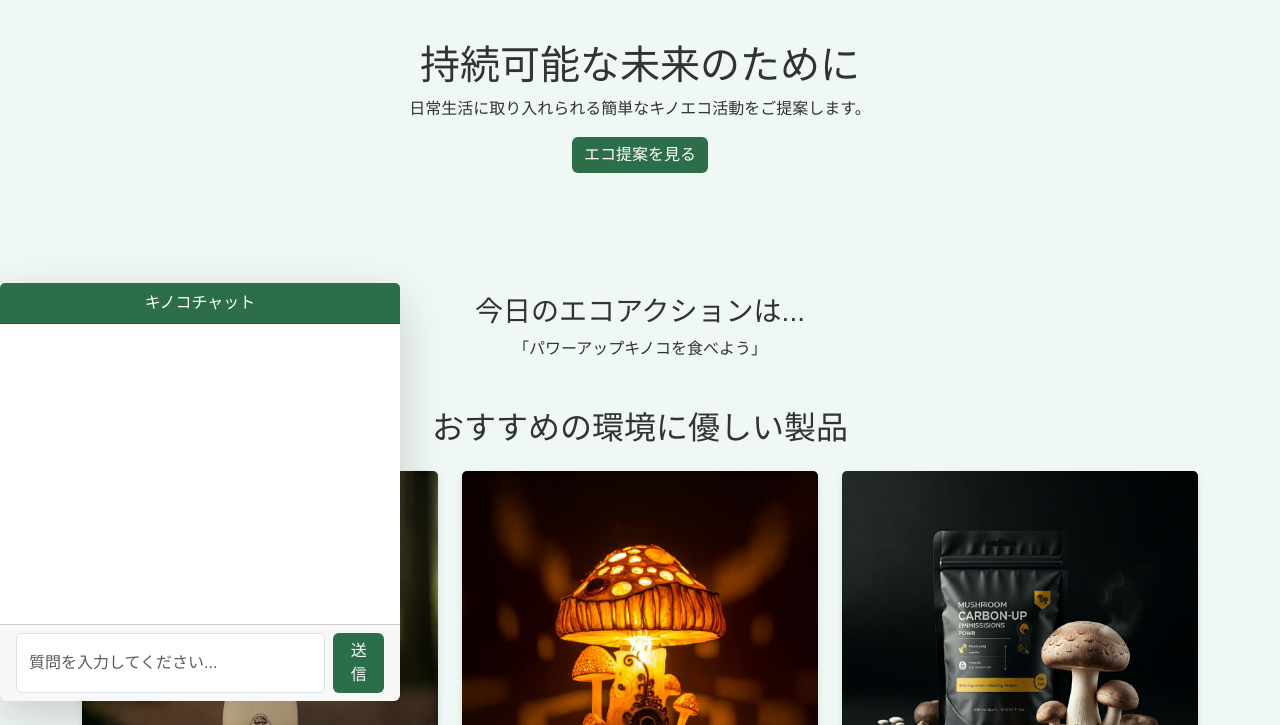
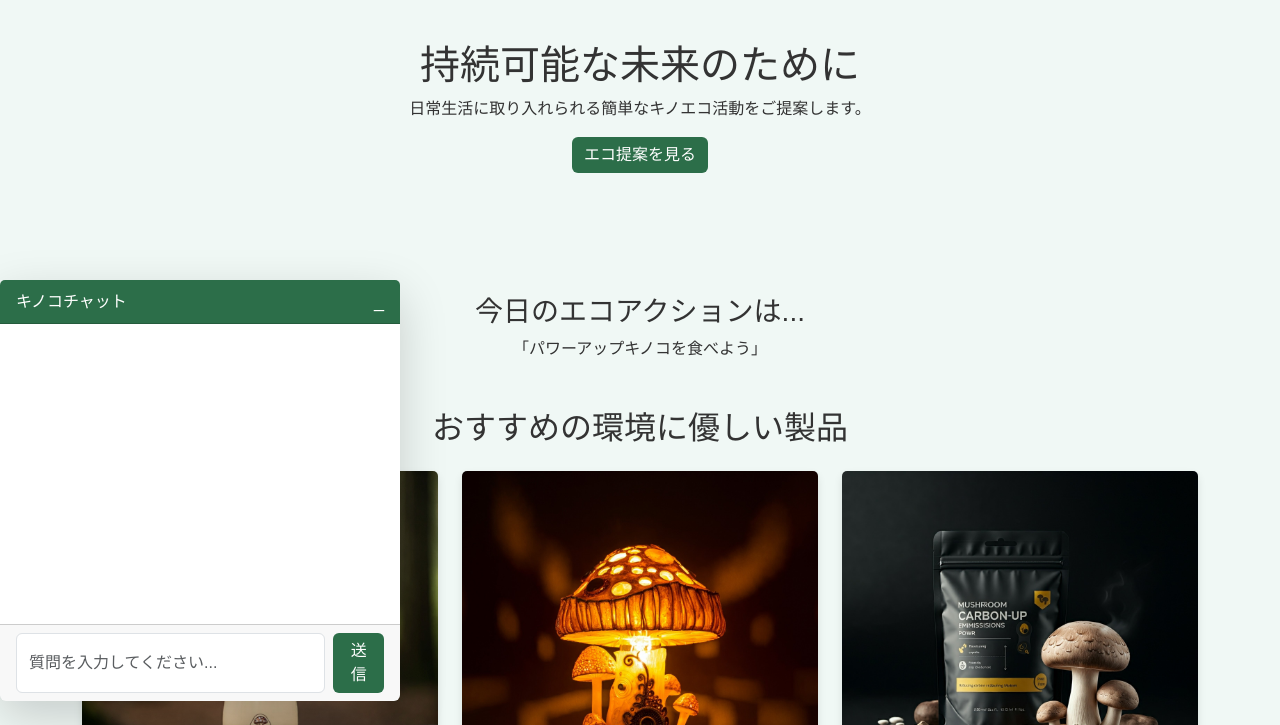
Before and after one commit to moko1210/NB10000hackathon, a plain HTML site: page index.html in a window 1280 px wide. Shown: the part 75-800 px from the top of the page. Drawn offline with nearby package versions, Linux system fonts and the light colour scheme.

Commit message:
Update index.html

```diff
--- a/index.html
+++ b/index.html
@@ -40,6 +40,17 @@
     }
     .card-title {
       font-weight: bold;
+    }
+        /* Chatbot styles */
+        #chatbot.minimized .card-body, #chatbot.minimized .card-footer {
+      display: none;
+    }
+    #chatbot.minimized {
+      height: 50px;
+    }
+    #chatbot-toggle {
+      font-size: 18px;
+      cursor: pointer;
     }
   </style>
 </head>
@@ -176,13 +187,14 @@
     </div>
   </section>
 
-   <!-- チャットボットセクション -->
-   <div id="chatbot" class="card fixed-bottom me-4 mb-4 shadow-lg" style="width: 400px; right: 20px;">
-    <div id="chatbot-header" class="card-header text-center text-white" style="background-color: #2c6e49;">
-      キノコチャット
+
+  <!-- チャットボットセクション -->
+  <div id="chatbot" class="card fixed-bottom me-4 mb-4 shadow-lg" style="width: 400px; right: 20px;">
+    <div id="chatbot-header" class="card-header d-flex justify-content-between align-items-center text-white" style="background-color: #2c6e49;">
+      <span>キノコチャット</span>
+      <span id="chatbot-toggle" onclick="toggleChatbot()">_</span>
     </div>
-    <div id="chatbot-messages" class="card-body" style="height: 300px; overflow-y: auto;">
-    </div>
+    <div id="chatbot-messages" class="card-body" style="height: 300px; overflow-y: auto;"></div>
     <div id="chatbot-input" class="card-footer d-flex">
       <input type="text" id="userMessage" class="form-control me-2" placeholder="質問を入力してください...">
       <button class="btn btn-success" onclick="sendMessage()">送信</button>
@@ -190,6 +202,13 @@
   </div>
 
   <script>
+    function toggleChatbot() {
+      const chatbot = document.getElementById('chatbot');
+      const chatbotToggle = document.getElementById('chatbot-toggle');
+      chatbot.classList.toggle('minimized');
+      chatbotToggle.textContent = chatbot.classList.contains('minimized') ? '+' : '_';
+    }
+
     async function sendMessage() {
       const userMessage = document.getElementById('userMessage').value;
       if (userMessage.trim() === '') return;
@@ -204,7 +223,6 @@
       document.getElementById('userMessage').value = '';
 
       try {
-        // OpenAI APIへのリクエストを送信
         const reply = await sendMessageToOpenAI(userMessage);
         const botMessageDiv = document.createElement('div');
         botMessageDiv.className = 'text-start mb-2';
@@ -219,6 +237,12 @@
         chatbotMessages.scrollTop = chatbotMessages.scrollHeight;
       }
     }
+  </script>
+
+  <script src="https://cdn.jsdelivr.net/npm/bootstrap@5.3.0/dist/js/bootstrap.bundle.min.js"></script>
+  <script src="https://cdn.jsdelivr.net/npm/aos@2.3.4/dist/aos.js"></script>
+  <script>
+    AOS.init();
   </script>
 
   <!-- その他のスクリプト -->
@@ -262,13 +286,19 @@
   <script src="https://cdn.jsdelivr.net/npm/aos@2.3.4/dist/aos.js"></script>
   <script>
     AOS.init();
-  </script>
-  <script>
-    function showEcoAction() {
-      const ecoSuggestion = document.getElementById('eco-suggestion');
-      ecoSuggestion.style.display = 'block';
-      ecoSuggestion.scrollIntoView({ behavior: 'smooth' });
+
+    function toggleChatbot() {
+      const chatbot = document.getElementById('chatbot');
+      const chatbotToggle = document.getElementById('chatbot-toggle');
+      chatbot.classList.toggle('minimized');
+      chatbotToggle.textContent = chatbot.classList.contains('minimized') ? '+' : '_';
     }
+
+    document.body.addEventListener('htmx:afterSwap', function(evt) {
+      if (evt.detail.target.id === 'chatbot-messages') {
+        evt.detail.target.scrollTop = evt.detail.target.scrollHeight;
+      }
+    });
   </script>
 </body>
 </html>
```
